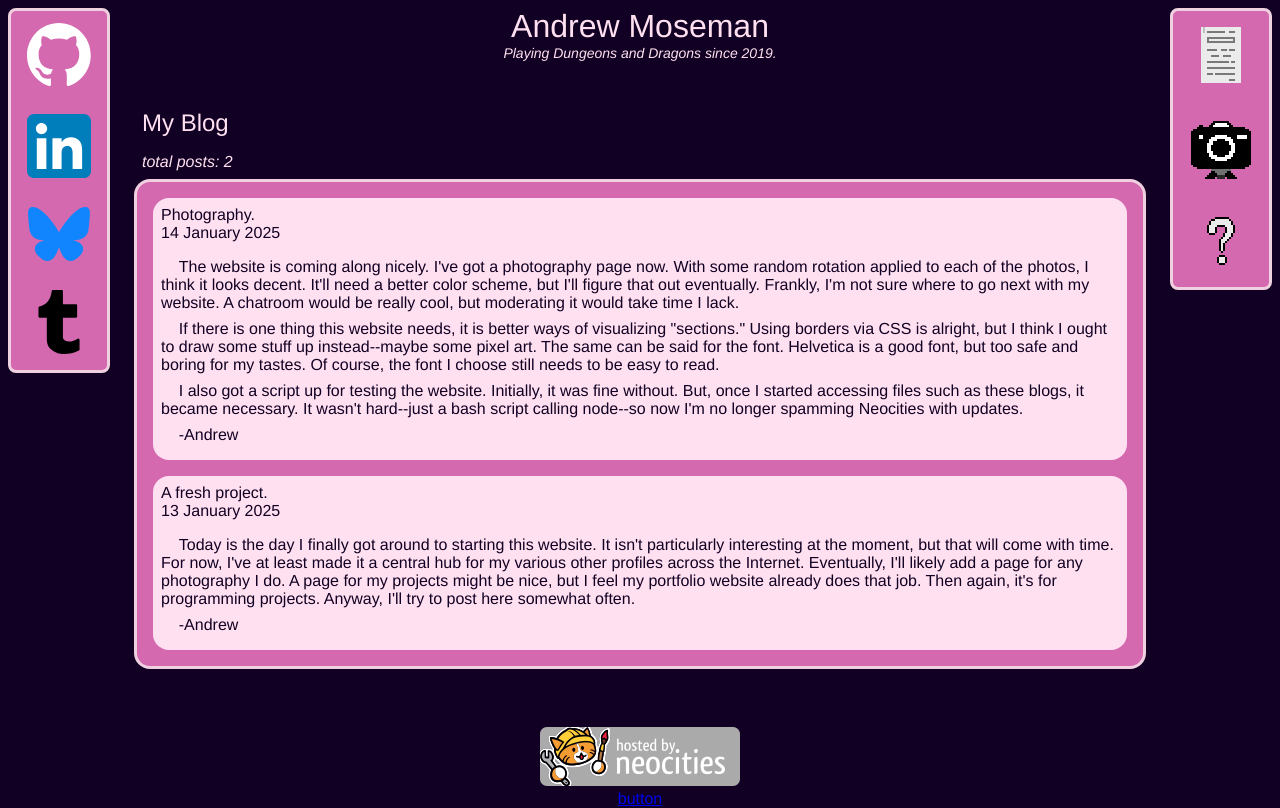
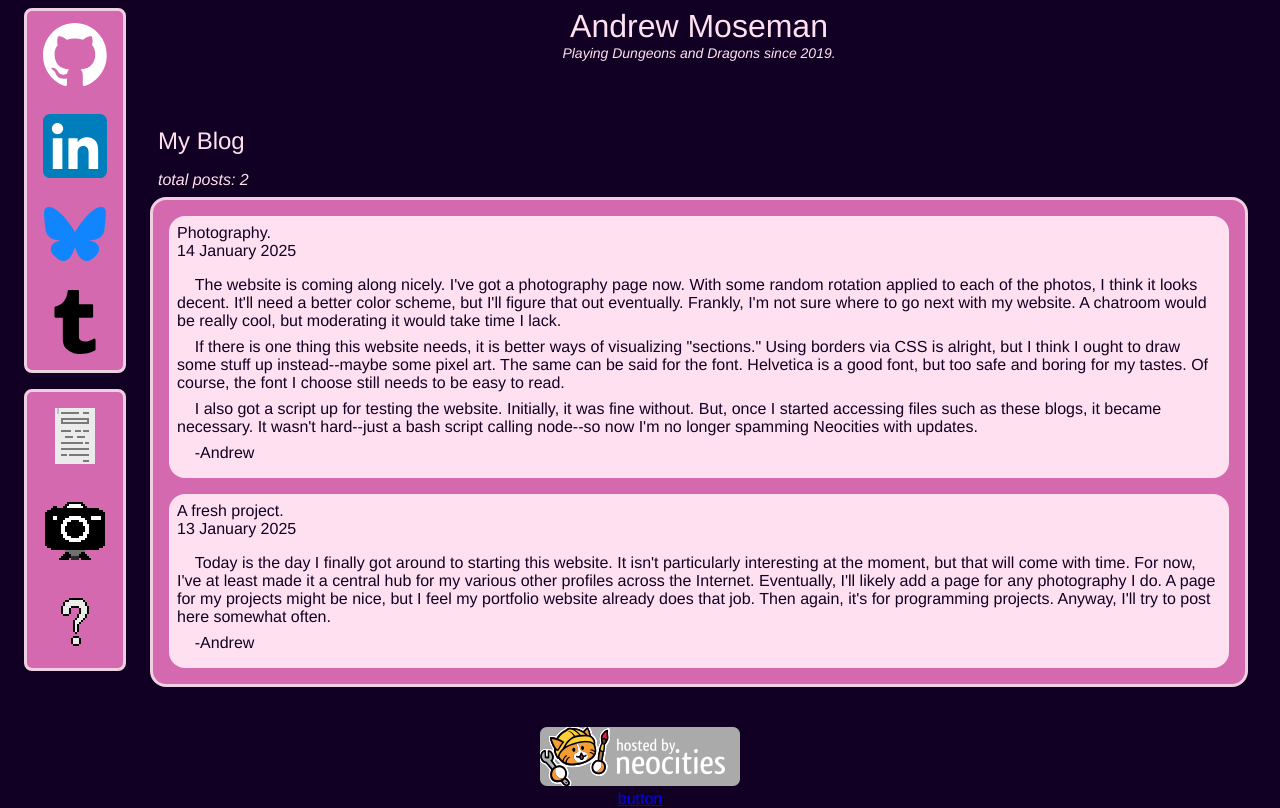
Before and after one commit to a-moseman/neocities, a plain HTML site: page src/index.html in a window 1280 px wide. Drawn offline with Linux system fonts and the light colour scheme; no server answers.

Commit message:
Move right bar below left bar

```diff
--- a/src/index.html
+++ b/src/index.html
@@ -14,6 +14,8 @@
       <div class="top_stack">
 
         <div class="left_bar">
+
+          <div class="left_top_bar">
               <a href="https://github.com/a-moseman"><img class="logo" src="./resources/github_mark_white.svg"></a>
               <a href="https://www.linkedin.com/in/andrew-moseman-b78b34191/"><img class="logo" src="./resources/linkedin.svg"></a>
               <a href="https://bsky.app/profile/a-moseman.neocities.org">
@@ -24,6 +26,22 @@
               <a href="https://www.tumblr.com/blog/a-moseman">
                 <img class="logo" src="./resources/tumblr.svg"></img>
               </a>
+          </div>
+
+          <div class="left_bottom_bar">
+                <a class="logo" href="https://a-moseman.github.io/">
+                  <img src="./resources/portfolio.png">
+                </a>
+
+                <a class="logo" href="./photography.html">
+                  <img src="./resources/camera.png">
+                </a>
+
+                <a class="logo" href="./suggestions.html">
+                  <img src="./resources/suggestions.png">
+                </a>
+          </div>
+
         </div>
 
         <div class="center_bar">
@@ -49,20 +67,6 @@
 
         </div>
 
-        <div class="right_bar">
-              <a class="logo" href="https://a-moseman.github.io/">
-                <img src="./resources/portfolio.png">
-              </a>
-
-              <a class="logo" href="./photography.html">
-                <img src="./resources/camera.png">
-              </a>
-
-              <a class="logo" href="./suggestions.html">
-                <img src="./resources/suggestions.png">
-              </a>
-        </div>
-
       </div>
 
       <div class="bottom_stack">
--- a/src/style.css
+++ b/src/style.css
@@ -100,7 +100,11 @@ body {
   padding-bottom: 8px;
 }
 
-.left_bar, .right_bar {
+.left_bar {
+  margin-left: 16px;
+}
+
+.left_top_bar, .left_bottom_bar {
   display: flex;
   flex-direction: column;
   align-items: center;
@@ -111,6 +115,7 @@ body {
   border-color: var(--border);
   background: var(--sidebars);
   height: fit-content;
+  margin-bottom: 16px;
 }
 
 .link {
```
Lines whose indentation alone changed are shown as unchanged.
